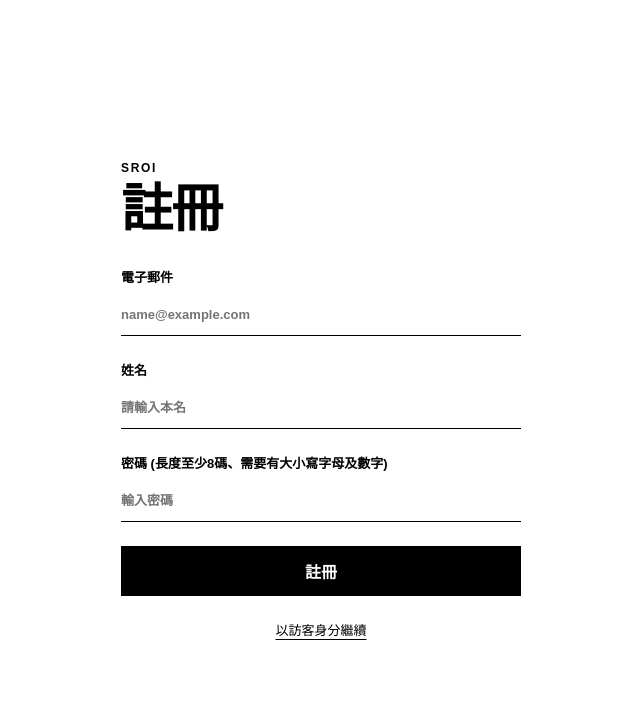
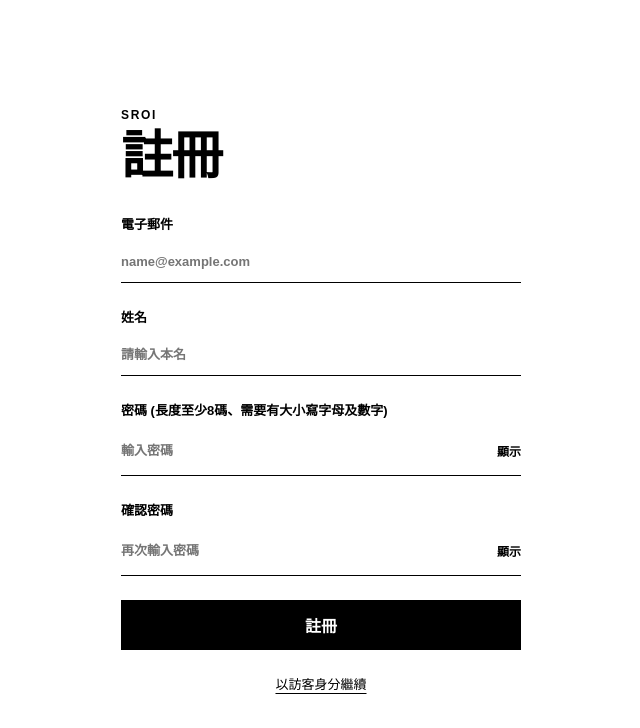
Before and after one commit to 2026-nccu-blockchain/sroi_frontend, a Vue app: page /auth/register in a window 1280 px wide. Shown: the top 728 px of the page, without its empty margins (319-959 px from the left). Built offline with nearby package versions, Linux system fonts and the light colour scheme.

Commit message:
add: check password

```diff
--- a/src/modules/auth/components/LoginForm.vue
+++ b/src/modules/auth/components/LoginForm.vue
@@ -1,5 +1,5 @@
 <script setup lang="ts">
-import { reactive } from "vue";
+import { reactive, ref } from "vue";
 
 import type { LoginPayload } from "@/modules/auth/types/auth.types";
 
@@ -16,6 +16,8 @@ const form = reactive<LoginPayload>({
   email: "",
   password: ""
 });
+
+const showPassword = ref(false);
 
 const onSubmit = (): void => {
   emit("submit", { ...form });
@@ -42,13 +44,23 @@ const onSubmit = (): void => {
 
     <label>
       密碼
+      <div class="login-form__password">
         <input
           v-model="form.password"
-        type="password"
+          :type="showPassword ? 'text' : 'password'"
           placeholder="輸入密碼"
           autocomplete="current-password"
           required
         />
+        <button
+          type="button"
+          class="login-form__password-toggle"
+          :aria-label="showPassword ? '隱藏密碼' : '顯示密碼'"
+          @click="showPassword = !showPassword"
+        >
+          {{ showPassword ? "隱藏" : "顯示" }}
+        </button>
+      </div>
     </label>
 
     <p v-if="error" class="login-form__error" role="alert">{{ error }}</p>
@@ -118,6 +130,38 @@ input:focus {
   border-bottom-width: 2px;
 }
 
+.login-form__password {
+  display: flex;
+  align-items: center;
+  border-bottom: 1px solid #000;
+}
+
+.login-form__password:focus-within {
+  border-bottom-width: 2px;
+}
+
+.login-form__password input {
+  border-bottom: 0;
+  flex: 1;
+}
+
+.login-form__password-toggle {
+  border: 0;
+  padding: 0 0 0 12px;
+  background: transparent;
+  color: #000;
+  font: inherit;
+  font-size: 12px;
+  font-weight: 700;
+  white-space: nowrap;
+  cursor: pointer;
+}
+
+.login-form__password-toggle:hover {
+  text-decoration: underline;
+  text-underline-offset: 4px;
+}
+
 button {
   min-height: 48px;
   padding: 12px 20px;
--- a/src/modules/auth/components/RegisterForm.vue
+++ b/src/modules/auth/components/RegisterForm.vue
@@ -1,5 +1,5 @@
 <script setup lang="ts">
-import { reactive } from "vue";
+import { computed, reactive, ref } from "vue";
 
 import type { RegisterPayload } from "@/modules/auth/types/auth.types";
 
@@ -18,7 +18,16 @@ const form = reactive<RegisterPayload>({
   name: ""
 });
 
+const confirmPassword = ref("");
+const showPassword = ref(false);
+const showConfirmPassword = ref(false);
+
+const passwordMismatch = computed(
+  () => confirmPassword.value.length > 0 && confirmPassword.value !== form.password
+);
+
 const onSubmit = (): void => {
+  if (passwordMismatch.value) return;
   emit("submit", { ...form });
 };
 </script>
@@ -54,18 +63,50 @@ const onSubmit = (): void => {
 
     <label>
       密碼 (長度至少8碼、需要有大小寫字母及數字)
-      <input
-        v-model="form.password"
-        type="password"
-        placeholder="輸入密碼"
-        autocomplete="current-password"
-        required
-      />
+      <div class="register-form__password">
+        <input
+          v-model="form.password"
+          :type="showPassword ? 'text' : 'password'"
+          placeholder="輸入密碼"
+          autocomplete="new-password"
+          required
+        />
+        <button
+          type="button"
+          class="register-form__password-toggle"
+          :aria-label="showPassword ? '隱藏密碼' : '顯示密碼'"
+          @click="showPassword = !showPassword"
+        >
+          {{ showPassword ? "隱藏" : "顯示" }}
+        </button>
+      </div>
+    </label>
+
+    <label>
+      確認密碼
+      <div class="register-form__password">
+        <input
+          v-model="confirmPassword"
+          :type="showConfirmPassword ? 'text' : 'password'"
+          placeholder="再次輸入密碼"
+          autocomplete="new-password"
+          required
+        />
+        <button
+          type="button"
+          class="register-form__password-toggle"
+          :aria-label="showConfirmPassword ? '隱藏密碼' : '顯示密碼'"
+          @click="showConfirmPassword = !showConfirmPassword"
+        >
+          {{ showConfirmPassword ? "隱藏" : "顯示" }}
+        </button>
+      </div>
+      <p v-if="passwordMismatch" class="register-form__field-error">密碼與確認密碼不一致</p>
     </label>
 
     <p v-if="error" class="register-form__error" role="alert">{{ error }}</p>
 
-    <button type="submit" :disabled="loading">
+    <button type="submit" :disabled="loading || passwordMismatch">
       {{ loading ? "註冊中..." : "註冊" }}
     </button>
 
@@ -130,6 +171,45 @@ input:focus {
   border-bottom-width: 2px;
 }
 
+.register-form__password {
+  display: flex;
+  align-items: center;
+  border-bottom: 1px solid #000;
+}
+
+.register-form__password:focus-within {
+  border-bottom-width: 2px;
+}
+
+.register-form__password input {
+  border-bottom: 0;
+  flex: 1;
+}
+
+.register-form__password-toggle {
+  border: 0;
+  padding: 0 0 0 12px;
+  background: transparent;
+  color: #000;
+  font: inherit;
+  font-size: 12px;
+  font-weight: 700;
+  white-space: nowrap;
+  cursor: pointer;
+}
+
+.register-form__password-toggle:hover {
+  text-decoration: underline;
+  text-underline-offset: 4px;
+}
+
+.register-form__field-error {
+  margin: 0;
+  font-size: 12px;
+  font-weight: 400;
+  color: #ff0000;
+}
+
 button {
   min-height: 48px;
   padding: 12px 20px;
```
Lines whose indentation alone changed are shown as unchanged.
